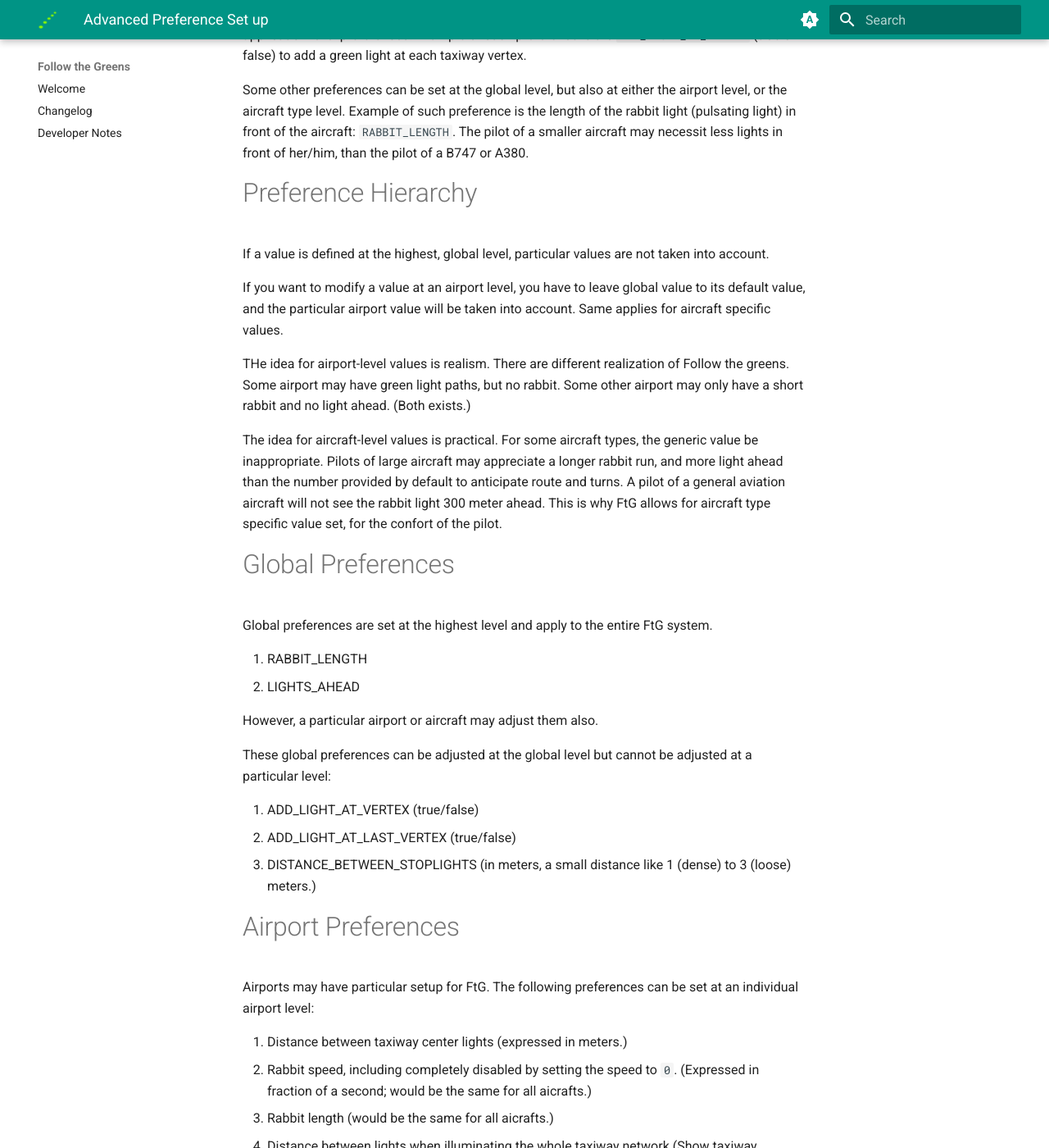
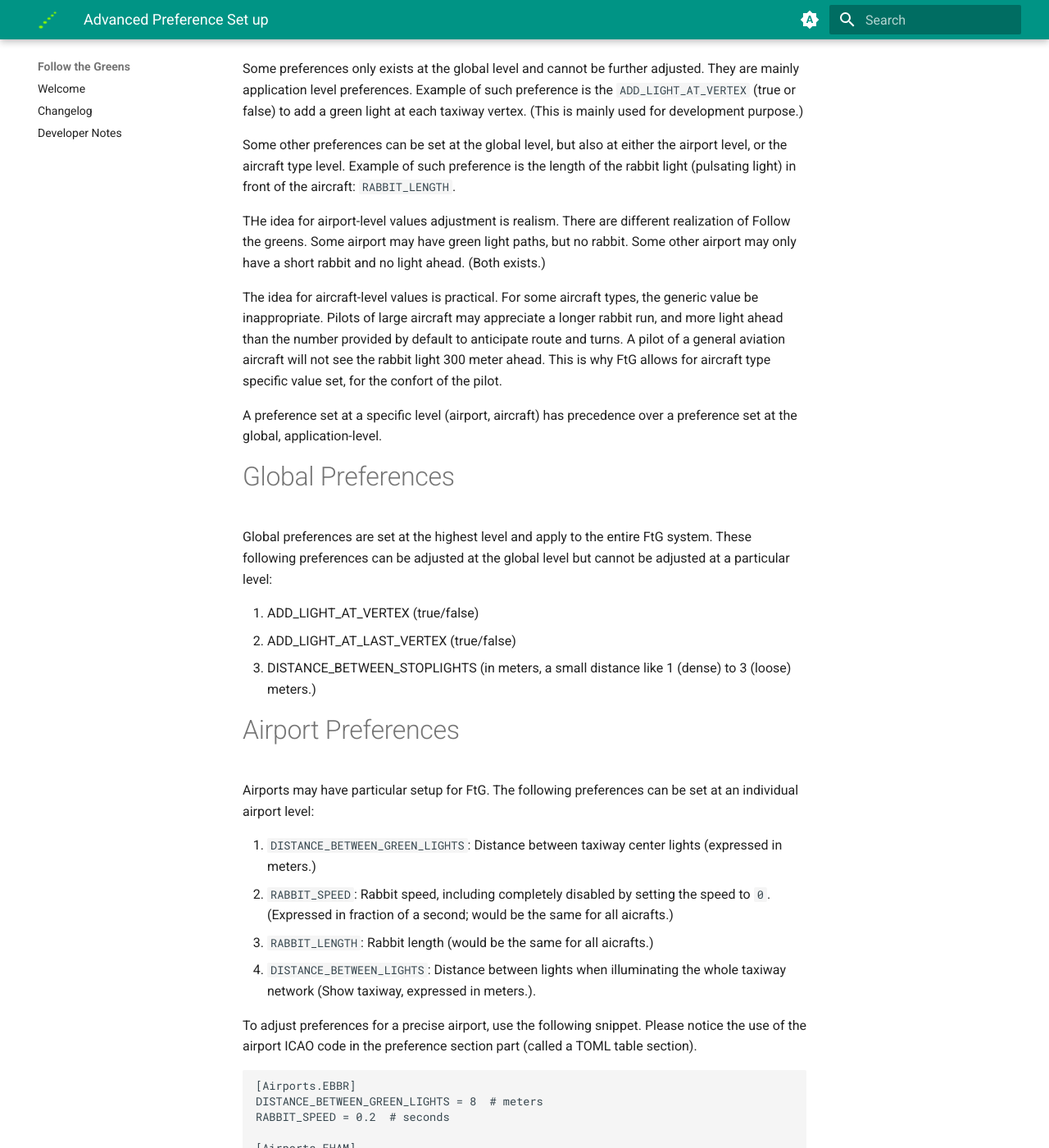
Before and after one commit to devleaks/followthegreens, an MkDocs documentation site: the page built from docs/preferences.md, in a window 1280 px wide and 1400 px high, scrolled down 700 px. Shown: the whole window at 82% size. Built offline with MkDocs 1.6.1 and Material for MkDocs 9.7.7, drawn with Linux system fonts in a browser that asks for light colours; some of the changed text lies outside the part shown.

Commit message:
adjusting pref doc

````diff
--- a/docs/preferences.md
+++ b/docs/preferences.md
@@ -4,12 +4,15 @@
 It means that changing the value of a preference will modify the behavior and aspect of FtG.
 
 *Please recall that setting inappropriate values may cause FtG to malfunction,
-degrade X-Plane overall performances, even make X-Plane crash in some instances.*
+degrade X-Plane overall performances, even make X-Plane crash in some circumstances.*
+
+Fortunately, most of these preference settings are reversible.
+Just suppress misbehaving preferences and FtG will fall back on its 4 legs.
 
 
 # How Preferece Works
 
-Preferences are read each time a new FtG guidance session is started.
+Preferences are loaded each time a new FtG guidance session is started.
 
 FtG opens the following preference file:
 
@@ -26,25 +29,14 @@
 Some preferences only exists at the global level and cannot be further adjusted.
 They are mainly application level preferences.
 Example of such preference is the `ADD_LIGHT_AT_VERTEX` (true or false) to add a green light
-at each taxiway vertex.
+at each taxiway vertex. (This is mainly used for development purpose.)
 
 Some other preferences can be set at the global level, but also at either the airport level,
 or the aircraft type level.
 Example of such preference is the length of the rabbit light (pulsating light)
 in front of the aircraft: `RABBIT_LENGTH`.
-The pilot of a smaller aircraft may necessit less lights in front of her/him,
-than the pilot of a B747 or A380.
 
-
-# Preference Hierarchy
-
-If a value is defined at the highest, global level, particular values are not taken into account.
-
-If you want to modify a value at an airport level, you have to leave global value to its default value,
-and the particular airport value will be taken into account.
-Same applies for aircraft specific values.
-
-THe idea for airport-level values is realism.
+THe idea for airport-level values adjustment is realism.
 There are different realization of Follow the greens.
 Some airport may have green light paths, but no rabbit.
 Some other airport may only have a short rabbit and no light ahead.
@@ -57,18 +49,14 @@
 A pilot of a general aviation aircraft will not see the rabbit light 300 meter ahead.
 This is why FtG allows for aircraft type specific value set, for the confort of the pilot.
 
+A preference set at a specific level (airport, aircraft) has precedence
+over a preference set at the global, application-level.
+
 
 # Global Preferences
 
 Global preferences are set at the highest level and apply to the entire FtG system.
-
-1. RABBIT_LENGTH
-1. LIGHTS_AHEAD
-
-However, a particular airport or aircraft may adjust them also.
-
-
-These global preferences can be adjusted at the global level
+These following preferences can be adjusted at the global level
 but cannot be adjusted at a particular level:
 
 1. ADD_LIGHT_AT_VERTEX (true/false)
@@ -81,13 +69,13 @@
 Airports may have particular setup for FtG.
 The following preferences can be set at an individual airport level:
 
-1. Distance between taxiway center lights (expressed in meters.)
-1. Rabbit speed, including completely disabled by setting the speed to `0`. (Expressed in fraction of a second; would be the same for all aicrafts.)
-1. Rabbit length (would be the same for all aicrafts.)
-1. Distance between lights when illuminating the whole taxiway network (Show taxiway, expressed in meters.).
+1. `DISTANCE_BETWEEN_GREEN_LIGHTS`: Distance between taxiway center lights (expressed in meters.)
+1. `RABBIT_SPEED`: Rabbit speed, including completely disabled by setting the speed to `0`. (Expressed in fraction of a second; would be the same for all aicrafts.)
+1. `RABBIT_LENGTH`: Rabbit length (would be the same for all aicrafts.)
+1. `DISTANCE_BETWEEN_LIGHTS`: Distance between lights when illuminating the whole taxiway network (Show taxiway, expressed in meters.).
 
 To adjust preferences for a precise airport, use the following snippet.
-Please notice the use of the airport ICAO code in the preference section part.
+Please notice the use of the airport ICAO code in the preference section part (called a TOML table section).
 
 ```
 [Airports.EBBR]
@@ -108,8 +96,6 @@
 1. Rabbit speed
 1. Rabbit length
 1. (Static) lights ahead of the rabbit
-
-These preferences are always applied, unless a global preference has been imposed.
 
 To adjust aircraft preferences, length must be expressed "physically", with metric units:
 
@@ -155,9 +141,12 @@
 | ADD_LIGHT_AT_LAST_VERTEX        | true/false      | NA             | NA                | NA                 |
 
 
+See above code snippets for examples.
+
+
 # Lights
 
-FtG lights different _types of lights_ at precise location.
+FtG lights different _types of lights_ at precise locations.
 You can adjust some of the light parameters to change the size, color, and intensity of each _type of light_.
 
 The different types of lights are:
@@ -185,6 +174,49 @@
 (The above preference will effectively _create_ a new light with a random name with the supplied paramters and load it.)
 
 
+## Light Appearance
+
+FtG uses two types of light.
+
+The *default light* is a simple, spheric, omni directional light.
+It can be configured using the parameters:
+
+- Color
+- Size
+- Intensity
+
+To create a normal, default light with specific color, size and intensity,
+you can use the code snippet above.
+
+
+The *realistic light* is a more complex light that has the appearance and behavior of common taxiway lights.
+Light is directional, aligned with the taxiway, and can only be seen when facing it.
+It is more realistic, at the expense of being more difficult to see if not properly aligned.
+The standard realistic light has twice the brightness of a regular taxiway light
+and stand out in both daylight and night lights.
+
+Realistic lights only have two parameters:
+
+- Color, which must by a code g (green), r (red), y (yellow/amber), no other color possible.
+- Intensity, an integer number that replicate the same light at the same position making it brighter.
+
+The intensity is therefore a integer number that tells how many copies of the light must be placed.
+
+To create a realistic light, you can use the following snippet:
+
+```
+[Lights.TAXIWAY_ALT]
+taxiway = "r:2"
+```
+
+would create a realistic taxiway RED light with double light intensity.
+
+
+Finally, note that FtG lights, standard or realistic,
+are NOT affected by the `sim/graphics/scenery/airport_light_level` dataref
+that sets the overall intensity of runway lights.
+
+
 ## Alternate Light Object File
 
 To use another object light, you must use the following syntax:
@@ -206,12 +238,25 @@
 
 Path objects are relative to the `followthegreens` folder.
 
-## Visible Taxiway Light
 
-To be complete, there is an extra light type
+## Taxiway Light Objects
+
+The above light "objects" are in fact just lights.
+They have no object representing them on the screen on a rendering.
+They are just LIGHTS.
+
+So, to be complete, there is an extra light type
 
 - OFF: Physical taxiway light object with no light (light off).
 
-If yo wish to replace it with an alternate light object:
+This is an object that represents a physical taxiway light.
+That object emits no light at all, it is just decorative.
 
+If you wish to replace it with an alternate light object:
+
+```
 Lights.OFF = "path/to/favourite-taxiway-light.obj"
+```
+
+
+Taxi safely
````
Also changed, not shown: 1 other file.
